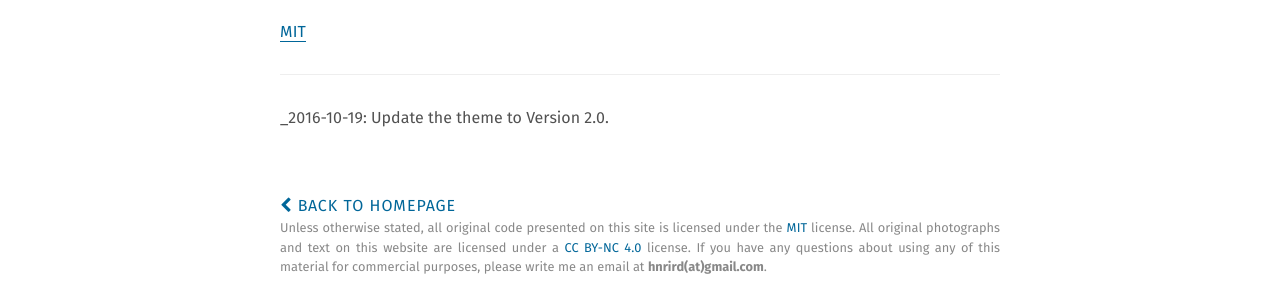
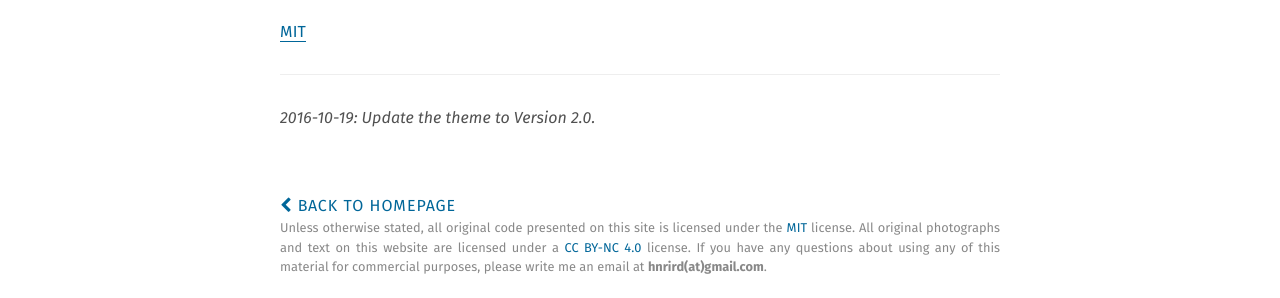
Before and after one commit to GangYang2012/heiswayi.github.io, a Jekyll site: the page built from _posts/2015-09-10-jekyll-theme-the-plain.md, in a window 1280 px wide. Shown: the part 936-1234 px from the top of the page. Built offline with Jekyll 4.4.1, drawn with Linux system fonts in a browser that asks for light colours.

Commit message:
Update typo

```diff
--- a/_posts/2015-09-10-jekyll-theme-the-plain.md
+++ b/_posts/2015-09-10-jekyll-theme-the-plain.md
@@ -19,4 +19,4 @@ keywords: minimalist, jekyll theme, personal blog, white clean
 
 ---
 
-_2016-10-19: Update the theme to Version 2.0.
+_2016-10-19: Update the theme to Version 2.0._
```
